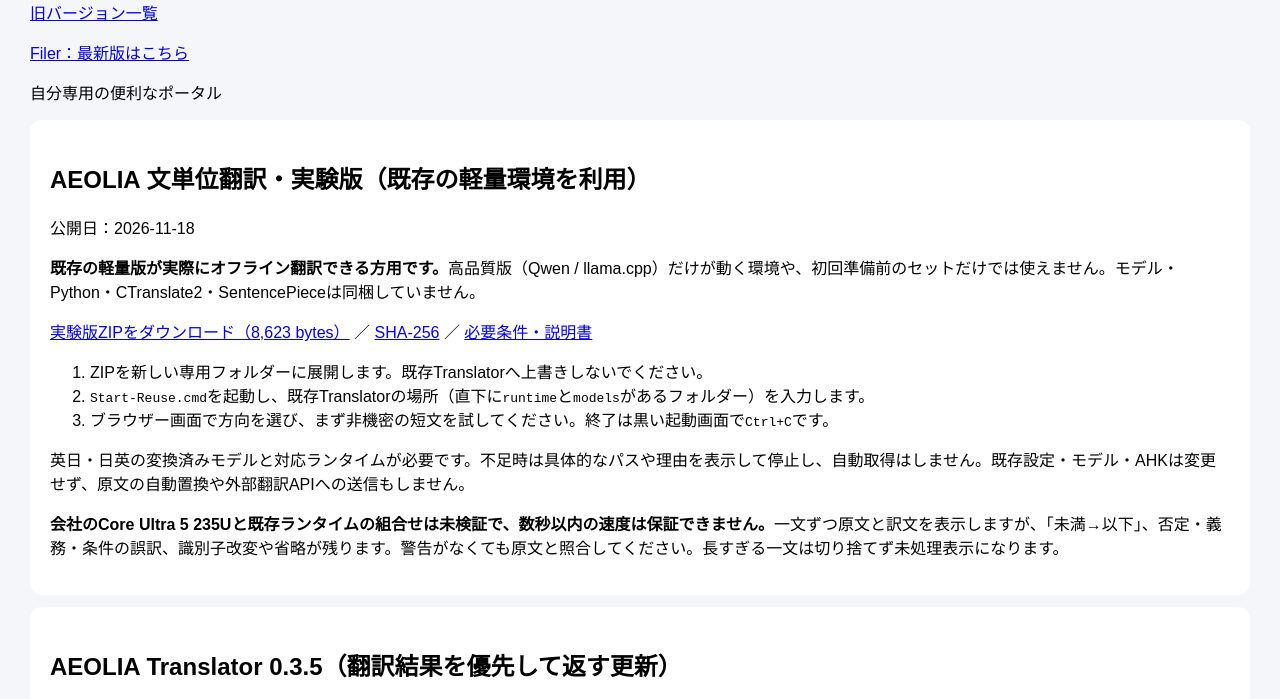
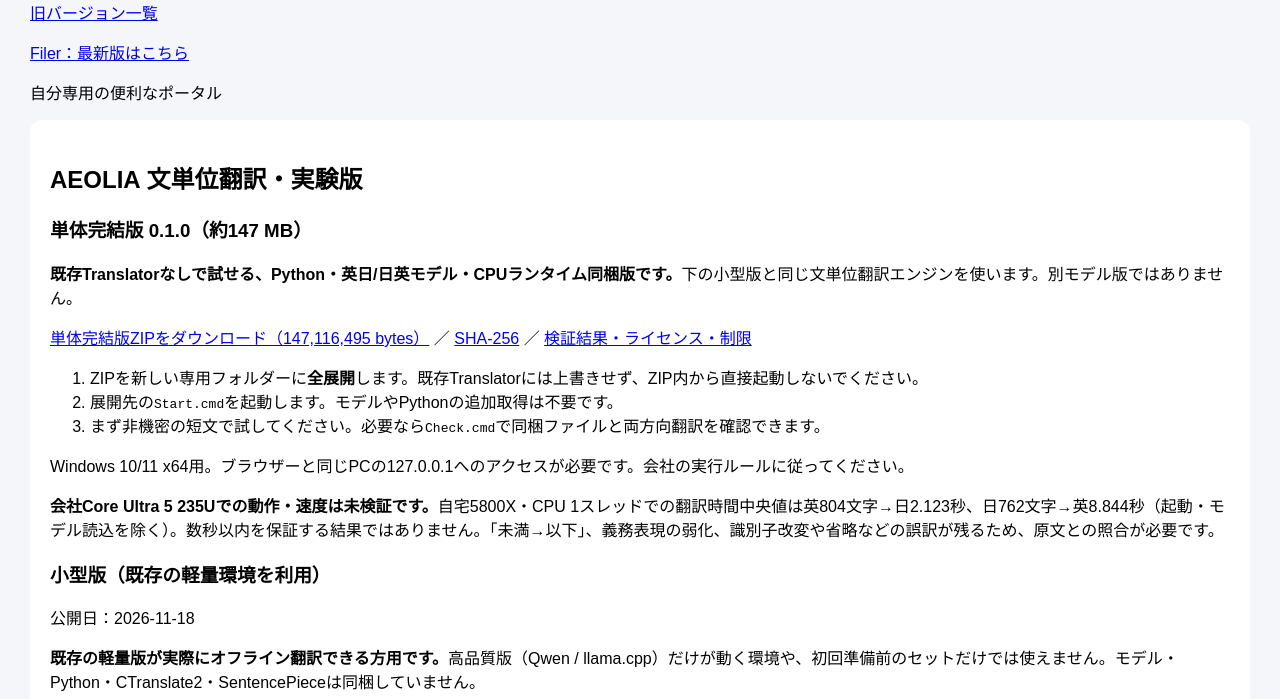
Before and after one commit to takami0606/takami0606.github.io, a plain HTML site: page index.html in a window 1280 px wide. Shown: the part 88-787 px from the top of the page. Drawn offline with Linux system fonts and the light colour scheme.

Commit message:
Add self-contained sentence translation experiment download while retaining reuse edition

```diff
--- a/index.html
+++ b/index.html
@@ -44,7 +44,18 @@
   <p>自分専用の便利なポータル</p>
 
   <section class="card" id="aeolia-sentence-experiment">
-    <h2>AEOLIA 文単位翻訳・実験版（既存の軽量環境を利用）</h2>
+    <h2>AEOLIA 文単位翻訳・実験版</h2>
+    <h3>単体完結版 0.1.0（約147 MB）</h3>
+    <p><strong>既存Translatorなしで試せる、Python・英日/日英モデル・CPUランタイム同梱版です。</strong>下の小型版と同じ文単位翻訳エンジンを使います。別モデル版ではありません。</p>
+    <p><a href="https://api.github.com/repos/takami0606/takami0606.github.io/releases/assets/764448262">単体完結版ZIPをダウンロード（147,116,495 bytes）</a> ／ <a href="https://api.github.com/repos/takami0606/takami0606.github.io/releases/assets/764448262.sha256">SHA-256</a> ／ <a href="https://github.com/takami0606/takami0606.github.io/releases/tag/aeolia-sentence-v0.1.0-experiment-20261118">検証結果・ライセンス・制限</a></p>
+    <ol>
+      <li>ZIPを新しい専用フォルダーに<strong>全展開</strong>します。既存Translatorには上書きせず、ZIP内から直接起動しないでください。</li>
+      <li>展開先の<code>Start.cmd</code>を起動します。モデルやPythonの追加取得は不要です。</li>
+      <li>まず非機密の短文で試してください。必要なら<code>Check.cmd</code>で同梱ファイルと両方向翻訳を確認できます。</li>
+    </ol>
+    <p>Windows 10/11 x64用。ブラウザーと同じPCの127.0.0.1へのアクセスが必要です。会社の実行ルールに従ってください。</p>
+    <p><strong>会社Core Ultra 5 235Uでの動作・速度は未検証です。</strong>自宅5800X・CPU 1スレッドでの翻訳時間中央値は英804文字→日2.123秒、日762文字→英8.844秒（起動・モデル読込を除く）。数秒以内を保証する結果ではありません。「未満→以下」、義務表現の弱化、識別子改変や省略などの誤訳が残るため、原文との照合が必要です。</p>
+    <h3>小型版（既存の軽量環境を利用）</h3>
     <p class="release-date">公開日：2026-11-18</p>
     <p><strong>既存の軽量版が実際にオフライン翻訳できる方用です。</strong>高品質版（Qwen / llama.cpp）だけが動く環境や、初回準備前のセットだけでは使えません。モデル・Python・CTranslate2・SentencePieceは同梱していません。</p>
     <p><a href="downloads/AEOLIA-Sentence-Reuse-20261118.zip">実験版ZIPをダウンロード（8,623 bytes）</a> ／ <a href="downloads/AEOLIA-Sentence-Reuse-20261118.zip.sha256">SHA-256</a> ／ <a href="downloads/README-Sentence-Reuse-20261118.txt">必要条件・説明書</a></p>
```
